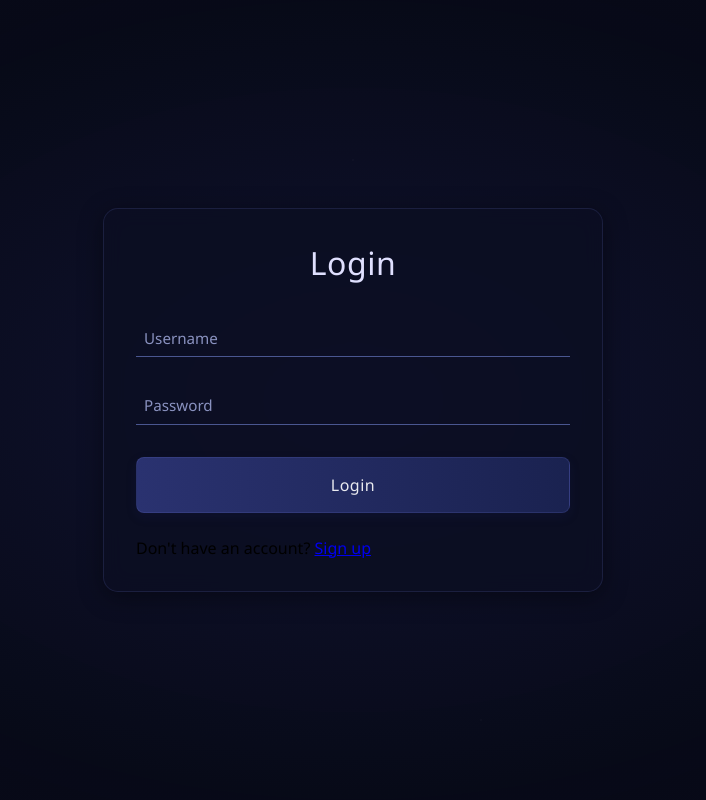
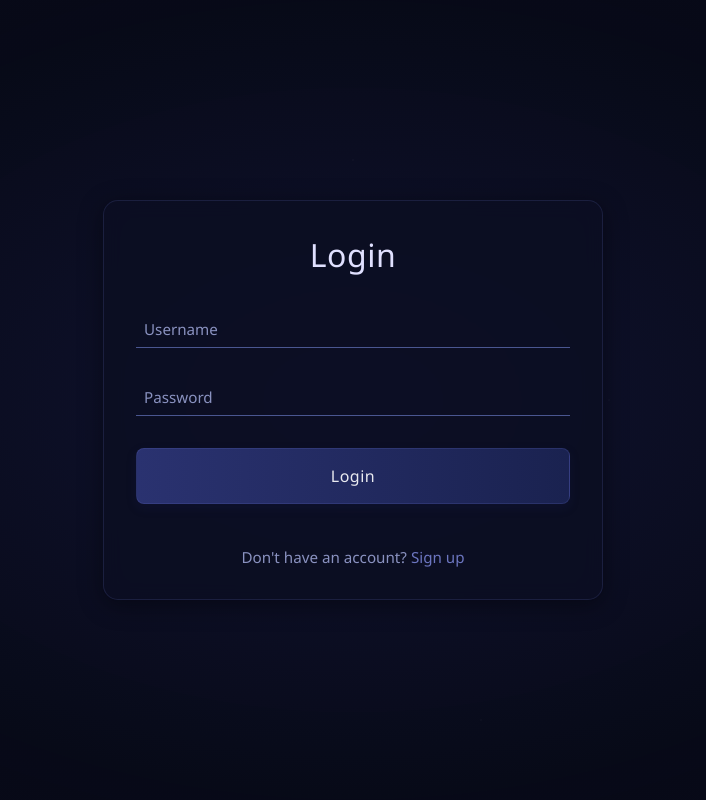
Before and after one commit to Nhlalala-Lubisi/todoapp, a Django app: page /loginn/ in a window 1280 px wide. Shown: the whole page, without its empty margins (287-993 px from the left). Run offline with Django 5.2, Linux system fonts and the light colour scheme.

Commit message:
Update loginn.html

```diff
--- a/todo/templates/loginn.html
+++ b/todo/templates/loginn.html
@@ -34,10 +34,9 @@
 
             <button type="submit" class="signup-btn">
                 <span>Login</span>
-                <div class="hover-effect"></div>
             </button>
 
-            <div class="signup-link">
+            <div class="login-link">
                 <p>Don't have an account? <a href="{% url 'signup' %}">Sign up</a></p>
             </div>
         </form>
```
